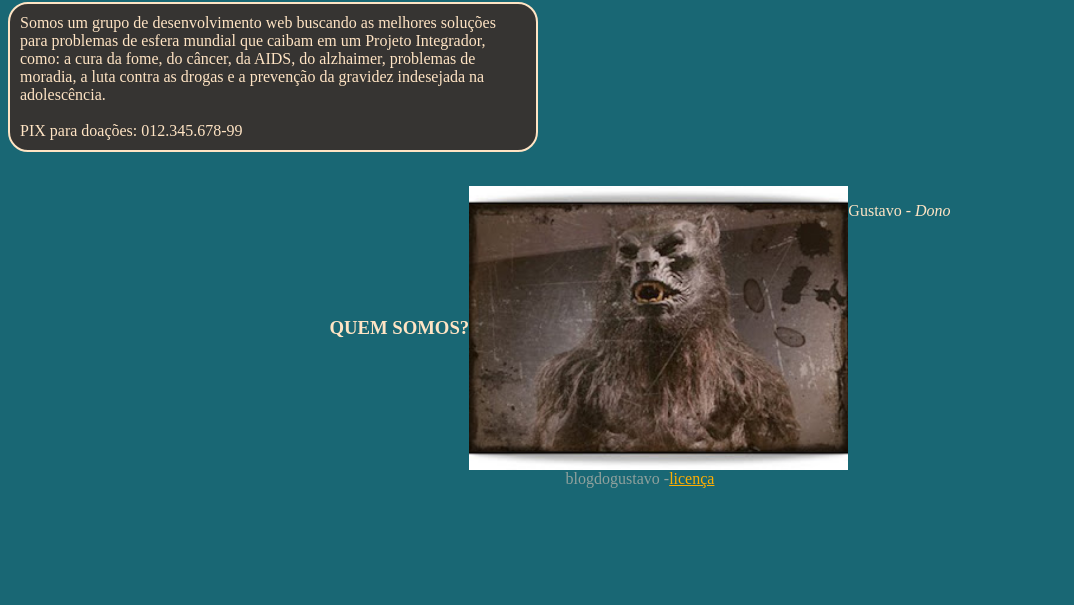
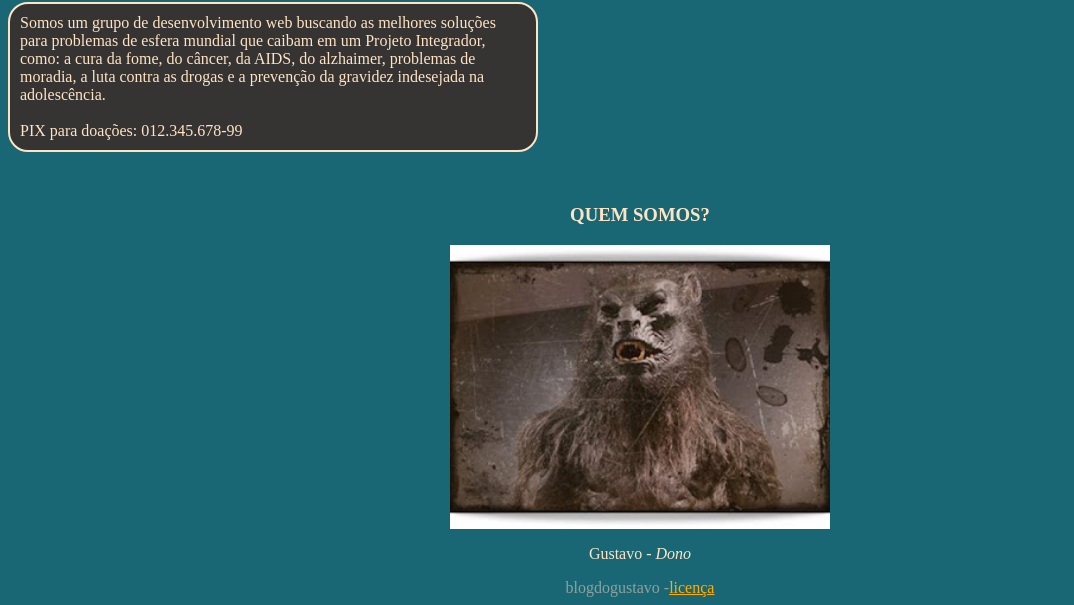
Before and after one commit to Figurantye/UC12, a plain HTML site: page blog/about.html in a window 1280 px wide. Shown: the part 215-820 px from the top of the page, without its empty margins (0-1074 px from the left). Drawn offline with Linux system fonts and the light colour scheme.

Commit message:
modifiquei o css do arquivo about.html

```diff
--- a/blog/style.css
+++ b/blog/style.css
@@ -52,11 +52,18 @@ body{
 .eu{
     display: flex;
     justify-content: center;
+    flex-direction: column;
+    position: relative;
+    align-items: center;
+
 }
 
 .dono{
     display: flex;
     width: 30%;
+    justify-content: center;
+    align-items: center;
+    left: 200px;
 }
 
 h2, h3 {
```
